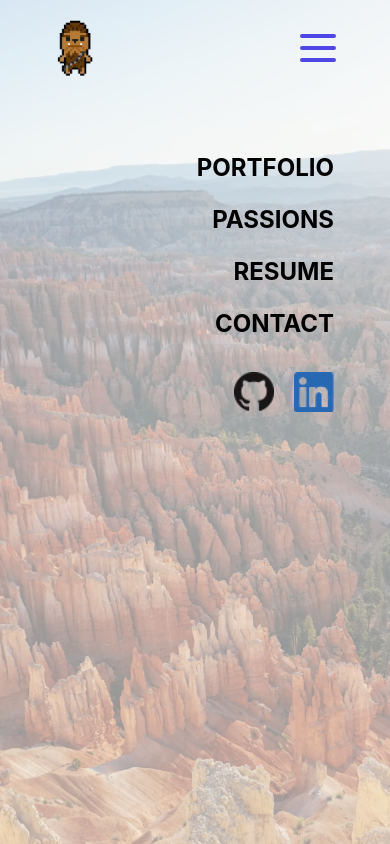
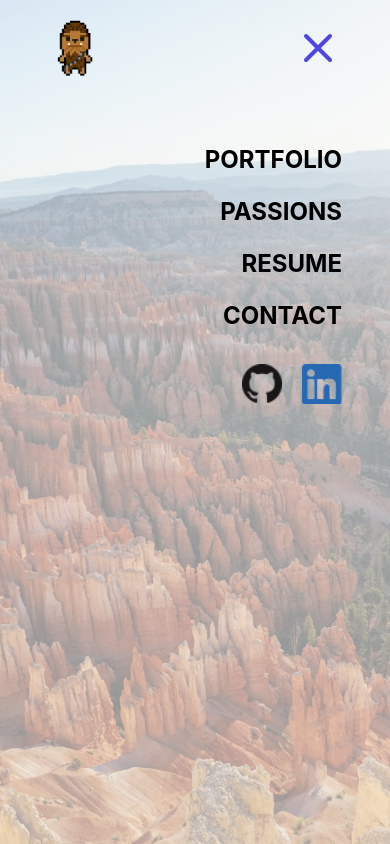
Before and after one commit to choochiutrainz/personal-website, a Next.js app: page / in a window 390 px wide. Both pictures are taken after a click on the button 318 px from the left and 48 px from the top of the page. Shown: the top 844 px of the page. Built offline with nearby package versions, Linux system fonts and the light colour scheme; a web font is replaced by a local one.

Commit message:
add hamburger menu transition to X symbol on click

```diff
--- a/components/Nav.js
+++ b/components/Nav.js
@@ -9,6 +9,11 @@ export default function Nav() {
     const getHidden = () => {
         if (hidden) return 'hidden'
         else return ''
+    }
+
+    const getMenuButton = () => {
+        if (hidden) return 'M4 6h16M4 12h16M4 18h16'
+        else return 'M6 18L18 6M6 6l12 12'
     }
 
     const getHeaderBackground = () => {
@@ -170,14 +175,15 @@ export default function Nav() {
                     </a>
                 </div>
                 <div className="flex justify-end flex-grow md:hidden">
-                    <button onClick={() => toggleHidden(!hidden)}>
+                    <button onClick={() => toggleHidden(!hidden)} >
                         <svg className="w-12 h-12 text-indigo-600" xmlns="http://www.w3.org/2000/svg" fill="none" viewBox="0 0 24 24" stroke="currentColor">
-                            <path stroke-linecap="round" stroke-linejoin="round" stroke-width="2" d="M4 6h16M4 12h16M4 18h16" />
+                            <path stroke-linecap="round" stroke-linejoin="round" stroke-width="2" d={`${getMenuButton()}`} />
                         </svg>
+                            <path stroke-linecap="round" stroke-linejoin="round" stroke-width="2" d={`${getMenuButton()}`} />
                     </button>
                 </div>
             </nav>
-            <div className={`${getHidden()} text-black flex flex-col h-screen items-end space-y-5 p-14 bg-gray-50 bg-opacity-60`}>
+            <div className={`${getHidden()} text-black flex flex-col h-screen items-end space-y-5 p-12 bg-gray-50 bg-opacity-60`}>
                 <a className="uppercase font-bold text-2xl text-black" href="/portfolio">
                     Portfolio
                 </a>
```
Also changed, not shown: 12 other files (tests, documents, lock files or other folders).
